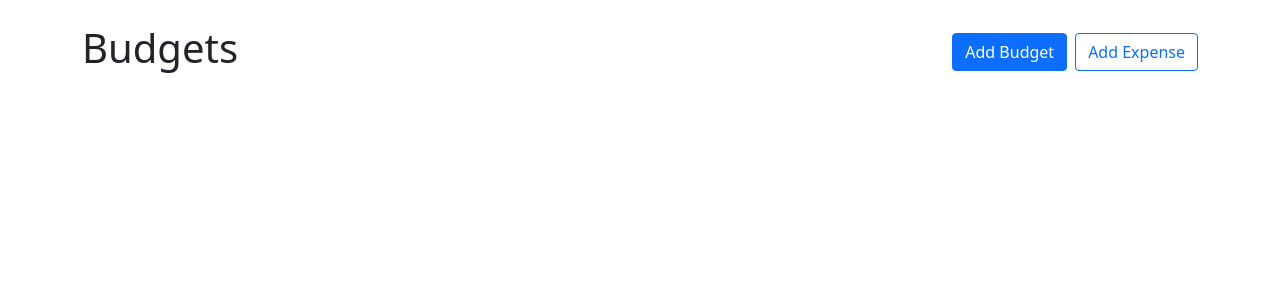
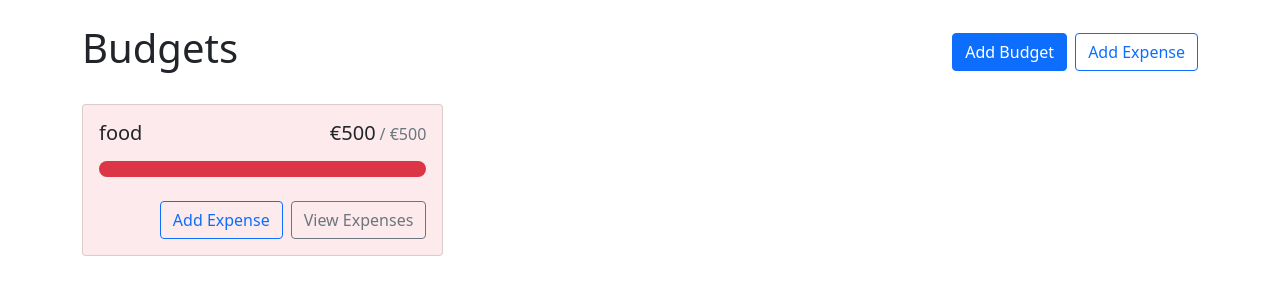
Before and after one commit to SirDev97/budget-tracker, a React (Create React App) app: page / in a window 1280 px wide. Shown: the top 300 px of the page. Built offline with nearby package versions, Linux system fonts and the light colour scheme.

Commit message:
Create BudgetCard component. Add util func for formatting currency.

```diff
--- a/src/App.js
+++ b/src/App.js
@@ -1,9 +1,10 @@
-import React from 'react';
 import { Stack, Button } from 'react-bootstrap';
 import Container from 'react-bootstrap/Container';
+import BudgetCard from './components/BudgetCard';
 
 const App = () => {
   return (
+    <>
       <Container className="my-4">
         <Stack direction="horizontal" gap="2" className="mb-4">
           <h1 className="me-auto">Budgets</h1>
@@ -16,8 +17,11 @@
             gridTemplateColumns: 'repeat(auto-fill, minmax(300px, 1fr))',
             gap: '1rem',
             alignItems: 'flex-start',
-        }}></div>
+          }}>
+          <BudgetCard gray name="food" amount={500} max={500} />
+        </div>
       </Container>
+    </>
   );
 };
 
--- /dev/null
+++ b/src/components/BudgetCard.jsx
@@ -0,0 +1,46 @@
+import { Button, Card, ProgressBar, Stack } from 'react-bootstrap';
+import { currencyFormatter } from '../utils';
+
+function getProgressBarVariant(amount, max) {
+  const ratio = amount / max;
+  if (ratio < 0.5) return 'primary';
+  if (ratio < 0.75) return 'warning';
+  return 'danger';
+}
+
+const BudgetCard = ({ name, amount, max, gray }) => {
+  const classNames = [];
+  if (amount >= max) classNames.push('bg-danger', 'bg-opacity-10');
+  else if (gray) classNames.push('bg-light');
+
+  return (
+    <Card className={classNames.join(' ')}>
+      <Card.Body>
+        <Card.Title className="d-flex justify-content-between align-items-baseline fw-normal mb-3">
+          <div className="me-2">{name}</div>
+          <div className="d-flex align-items-baseline">
+            {currencyFormatter.format(amount)}
+            <span className="text-muted fs-6 ms-1">
+              / {currencyFormatter.format(max)}
+            </span>
+          </div>
+        </Card.Title>
+        <ProgressBar
+          className="rounded-pill"
+          variant={getProgressBarVariant(amount, max)}
+          min={0}
+          max={max}
+          now={amount}
+        />
+        <Stack direction="horizontal" gap="2" className="mt-4">
+          <Button variant="outline-primary" className="ms-auto">
+            Add Expense
+          </Button>
+          <Button variant="outline-secondary">View Expenses</Button>
+        </Stack>
+      </Card.Body>
+    </Card>
+  );
+};
+
+export default BudgetCard;
--- /dev/null
+++ b/src/utils.js
@@ -0,0 +1,5 @@
+export const currencyFormatter = new Intl.NumberFormat(undefined, {
+  currency: 'eur',
+  style: 'currency',
+  minimumFractionDigits: 0,
+});
```
Lines whose indentation alone changed are shown as unchanged.
